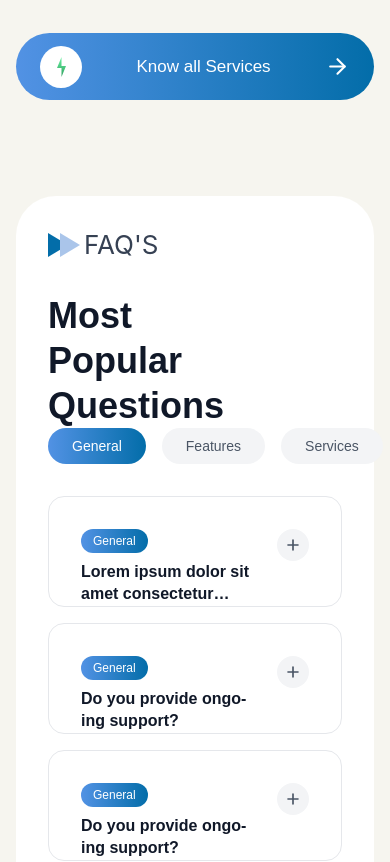
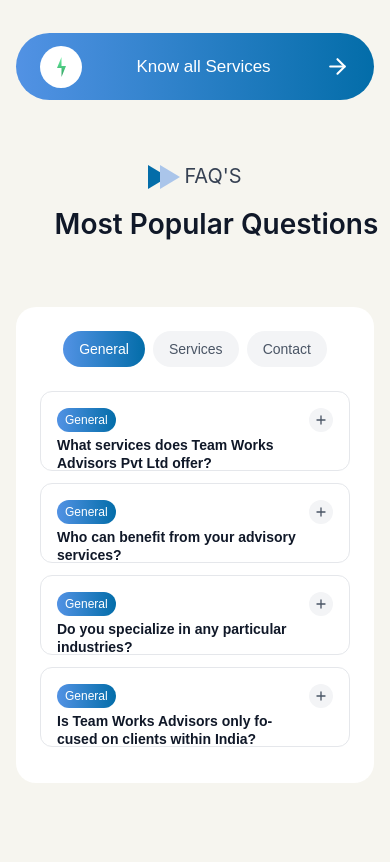
Before and after one commit to Anamiiikka/Team-works, a Next.js app: page / in a window 390 px wide. Shown: the part 4900-5762 px from the top of the page. Built offline with nearby package versions, Linux system fonts and the light colour scheme.

Commit message:
responsive faq

```diff
--- a/src/components/FAQ.jsx
+++ b/src/components/FAQ.jsx
@@ -10,21 +10,63 @@
     setExpandedFAQ(expandedFAQ === id ? null : id);
   };
 
+  // Calculate dynamic height based on FAQ count
+  const calculateMobileHeight = () => {
+    const faqCount = faqData[activeTab]?.length || 0;
+    // More precise calculation: Base height + FAQ items + spacing
+    // Each FAQ item: 80px + 12px gap, Tab nav: ~60px, Padding: ~48px
+    return faqCount * 92 + 108; // Tighter fit to content
+  };
+
   return (
-    <div className="w-full bg-[#F6F5EF] py-16 px-4 sm:px-6 lg:px-8">
+    <div className="w-full bg-[#F6F5EF] py-8 md:py-16 px-4 sm:px-6 lg:px-8">
       <div className="max-w-[1348px] mx-auto relative">
+
+        {/* Mobile Header - Outside white container */}
+        <div className="lg:hidden text-center mb-6">
+          <div className="flex items-center justify-center gap-2 mb-4">
+            <div className="relative">
+              <div className="w-0 h-0 border-l-[20px] border-t-[12px] border-t-transparent border-b-[12px] border-b-transparent" style={{ borderLeftColor: '#036DA9' }}></div>
+              <div className="absolute -right-3 top-0 w-0 h-0 border-l-[20px] border-t-[12px] border-t-transparent border-b-[12px] border-b-transparent" style={{ borderLeftColor: '#AAC5EA' }}></div>
+            </div>
+            <span className="text-gray-700 ml-2" style={{
+              fontFamily: 'Inter',
+              fontWeight: 400,
+              fontSize: '20px',
+              lineHeight: '25px',
+              letterSpacing: '0%'
+            }}>FAQ'S</span>
+          </div>
+
+          <h2 className="font-semibold text-gray-900" style={{
+            width: '401px',
+            height: '78px',
+            opacity: 1,
+            fontFamily: 'Inter',
+            fontWeight: 600,
+            fontSize: '28px',
+            lineHeight: '39px',
+            letterSpacing: '-2%',
+            textAlign: 'center',
+            margin: '0 auto 8px auto'
+          }}>
+            Most Popular Questions
+          </h2>
+        </div>
+
         {/* White rounded container for the entire FAQ section */}
-        <div className="bg-white p-8 lg:p-12" style={{
+        <div className="bg-white p-6 md:p-8 lg:p-12 lg:min-h-[600px]" style={{
           width: '100%',
           maxWidth: '1349px',
-          height: '765px',
+          height: 'auto',
+          minHeight: `${calculateMobileHeight()}px`,
           opacity: 1,
-          borderRadius: '40px'
+          borderRadius: '20px'
         }}>
           <div className="flex flex-col lg:flex-row lg:items-start">
 
-            {/* Left Section - Title */}
-            <div className="space-y-8 lg:flex-shrink-0 lg:mr-8">
+            {/* Desktop Header - Inside white container */}
+            <div className="hidden lg:block space-y-8 lg:flex-shrink-0 lg:mr-8">
               <div className="flex items-center gap-2">
                 <div className="relative">
                   <div className="w-0 h-0 border-l-[20px] border-t-[12px] border-t-transparent border-b-[12px] border-b-transparent" style={{ borderLeftColor: '#036DA9' }}></div>
@@ -46,16 +88,16 @@
               </h2>
             </div>
 
-            {/* Right Section - FAQ Content */}
-            <div className="space-y-8 lg:flex-1">
+            {/* FAQ Content Section */}
+            <div className="space-y-6 lg:space-y-8 lg:flex-1">
 
               {/* Tab Navigation */}
-              <div className="flex gap-4">
+              <div className="flex flex-wrap justify-center lg:justify-start gap-2 md:gap-4">
                 {Object.keys(faqData).map((tab) => (
                   <button
                     key={tab}
                     onClick={() => setActiveTab(tab)}
-                    className={`px-6 py-2 rounded-full text-sm font-medium transition-all duration-200 ${
+                    className={`px-4 md:px-6 py-2 rounded-full text-sm font-medium transition-all duration-200 ${
                       activeTab === tab
                         ? 'text-white'
                         : 'bg-gray-100 text-gray-600 hover:bg-gray-200'
@@ -70,7 +112,7 @@
               </div>
 
               {/* FAQ Items */}
-              <div style={{ gap: '16px', display: 'flex', flexDirection: 'column' }}>
+              <div style={{ gap: '12px', display: 'flex', flexDirection: 'column' }}>
                 {faqData[activeTab].map((faq) => (
                   <div
                     key={faq.id}
@@ -81,19 +123,18 @@
                     }`}
                     style={{
                       width: '100%',
-                      maxWidth: '447px',
-                      height: '111px',
+                      maxWidth: '100%',
+                      height: expandedFAQ === faq.id ? 'auto' : '80px',
+                      minHeight: '80px',
                       opacity: 1,
-                      borderRadius: '16px',
+                      borderRadius: '12px',
                       borderWidth: '1px',
-                      padding: '32px',
+                      padding: '16px',
                       display: 'flex',
                       flexDirection: 'column',
                       overflow: 'hidden',
                       ...(expandedFAQ === faq.id ? {
                         background: 'linear-gradient(90deg, #5292E4 0%, #036DA9 100%)',
-                        height: 'auto',
-                        minHeight: '111px'
                       } : {
                         background: 'white'
                       })
@@ -104,9 +145,9 @@
                       className="w-full flex-1 text-left transition-colors duration-200 flex flex-col justify-center"
                     >
                       <div className="flex items-start justify-between w-full h-full">
-                        <div className="flex-1 pr-6 min-w-0 flex flex-col justify-center">
-                          <div className="flex items-center gap-3 mb-2">
-                            <span className={`px-3 py-1 rounded-full text-xs font-medium ${
+                        <div className="flex-1 pr-3 min-w-0 flex flex-col justify-center">
+                          <div className="flex items-center gap-2 mb-1">
+                            <span className={`px-2 py-1 rounded-full text-xs font-medium ${
                               expandedFAQ === faq.id
                                 ? 'text-gray-700'
                                 : 'text-white'
@@ -124,15 +165,15 @@
                             expandedFAQ === faq.id ? 'text-white' : 'text-gray-900'
                           }`}
                           style={{
-                            fontSize: faq.question.length > 50 ? '14px' : '16px',
-                            lineHeight: faq.question.length > 50 ? '1.3' : '1.4',
+                            fontSize: '14px',
+                            lineHeight: '1.3',
                             wordBreak: 'break-word',
                             overflowWrap: 'break-word',
                             hyphens: 'auto',
                             display: '-webkit-box',
-                            WebkitLineClamp: 2,
+                            WebkitLineClamp: expandedFAQ === faq.id ? 'unset' : 2,
                             WebkitBoxOrient: 'vertical',
-                            overflow: 'hidden'
+                            overflow: expandedFAQ === faq.id ? 'visible' : 'hidden'
                           }}
                           >
                             {faq.question}
@@ -140,11 +181,9 @@
                         </div>
                         <div className="flex-shrink-0">
                           {expandedFAQ === faq.id ? (
-                            <div className={`w-8 h-8 rounded-full flex items-center justify-center transition-all duration-200 ${
-                              expandedFAQ === faq.id ? 'bg-white/20' : 'bg-gray-100'
-                            }`}>
+                            <div className="w-6 h-6 rounded-full bg-white/20 flex items-center justify-center transition-all duration-200">
                               <svg
-                                className="w-5 h-5 text-white"
+                                className="w-4 h-4 text-white"
                                 fill="none"
                                 stroke="currentColor"
                                 viewBox="0 0 24 24"
@@ -153,9 +192,9 @@
                               </svg>
                             </div>
                           ) : (
-                            <div className="w-8 h-8 rounded-full bg-gray-100 flex items-center justify-center transition-all duration-200 hover:bg-gray-200">
+                            <div className="w-6 h-6 rounded-full bg-gray-100 flex items-center justify-center transition-all duration-200 hover:bg-gray-200">
                               <svg
-                                className="w-5 h-5 text-gray-600"
+                                className="w-4 h-4 text-gray-600"
                                 fill="none"
                                 stroke="currentColor"
                                 viewBox="0 0 24 24"
@@ -170,8 +209,8 @@
 
                     {/* Expanded Content */}
                     {expandedFAQ === faq.id && (
-                      <div className="pt-4 border-t border-white/20" style={{ marginTop: '16px' }}>
-                        <p className="text-white/90 leading-relaxed"
+                      <div className="pt-3 border-t border-white/20" style={{ marginTop: '12px' }}>
+                        <p className="text-white/90 leading-relaxed text-sm"
                         style={{
                           wordBreak: 'break-word',
                           overflowWrap: 'break-word',
--- a/src/data/faq.json
+++ b/src/data/faq.json
@@ -3,48 +3,54 @@
     {
       "id": 1,
       "category": "General",
-      "question": "Lorem ipsum dolor sit amet consectetur Netus?",
-      "answer": "Lorem ipsum dolor sit amet consectetur. Amet molestie aenean pellentesque turpis est ornare. Mattis congue turpis cursus volutpat mauris ac facilisi."
+      "question": "What services does Team Works Advisors Pvt Ltd offer?",
+      "answer": "Team Works Advisors provides comprehensive services including investment banking, strategic financial advisory, mergers & acquisitions (M&A), capital raising, debt syndication, and business restructuring. We cater to startups, mid-sized companies, and large corporates across India."
     },
     {
       "id": 2,
       "category": "General",
-      "question": "Do you provide ongoing support?",
-      "answer": "Yes, we provide comprehensive ongoing support to ensure your project continues to run smoothly and meets your evolving needs."
+      "question": "Who can benefit from your advisory services?",
+      "answer": "Our services are tailored for Indian entrepreneurs, SMEs, corporates, family-owned businesses, and institutional investors seeking professional guidance in financial growth, strategic investments, or business transformation."
     },
     {
       "id": 3,
       "category": "General",
-      "question": "Do you provide ongoing support?",
-      "answer": "Yes, we provide comprehensive ongoing support to ensure your project continues to run smoothly and meets your evolving needs."
-    }
-  ],
-  "Features": [
+      "question": "Do you specialize in any particular industries?",
+      "answer": "Yes. While we serve businesses across sectors, we have deep expertise in industries such as real estate, healthcare, manufacturing, infrastructure, technology, and fintech."
+    },
     {
       "id": 4,
-      "category": "Features",
-      "question": "What features are included in the basic plan?",
-      "answer": "Our basic plan includes all essential features needed to get started with your project, including core functionality and basic support."
-    },
-    {
-      "id": 5,
-      "category": "Features",
-      "question": "Can I upgrade my plan later?",
-      "answer": "Yes, you can upgrade your plan at any time to access additional features and enhanced support options."
+      "category": "General",
+      "question": "Is Team Works Advisors only focused on clients within India?",
+      "answer": "Yes. Our expertise and network are deeply rooted in the Indian market. We work exclusively with Indian businesses to provide localized insights and actionable financial solutions."
     }
   ],
   "Services": [
     {
+      "id": 5,
+      "category": "Services",
+      "question": "How does Team Works Advisors support during M&A transactions?",
+      "answer": "We provide end-to-end support including valuation, deal structuring, due diligence, negotiation, regulatory compliance, and post-deal integration to ensure successful mergers or acquisitions."
+    },
+    {
       "id": 6,
       "category": "Services",
-      "question": "Do you provide ongoing support?",
-      "answer": "Yes, we provide comprehensive ongoing support including maintenance, updates, and technical assistance for all our services."
+      "question": "What is your process for raising funds for startups or businesses?",
+      "answer": "We analyze your business model, financials, and market potential, prepare investment-ready documents (pitch decks, IMs, financial projections), identify the right investors, and help you secure funds through equity or debt channels."
+    }
+  ],
+  "Contact": [
+    {
+      "id": 7,
+      "category": "Contact",
+      "question": "How do I initiate a consultation with your team?",
+      "answer": "You can reach us through our official website's contact form, email us at or call our office directly. A senior advisor will follow up to understand your needs and recommend the best next steps."
     },
     {
-      "id": 7,
-      "category": "Services",
-      "question": "What services do you offer?",
-      "answer": "We offer a wide range of services including web development, mobile applications, consulting, and digital transformation solutions."
+      "id": 8,
+      "category": "Contact",
+      "question": "Why should I choose Team Works Advisors over others?",
+      "answer": "Our strength lies in our local market intelligence, sector-specific insights, personalized approach, and a strong track record of delivering value-driven results for Indian clients. We don't just advise—we partner in your growth journey."
     }
   ]
 }
```
